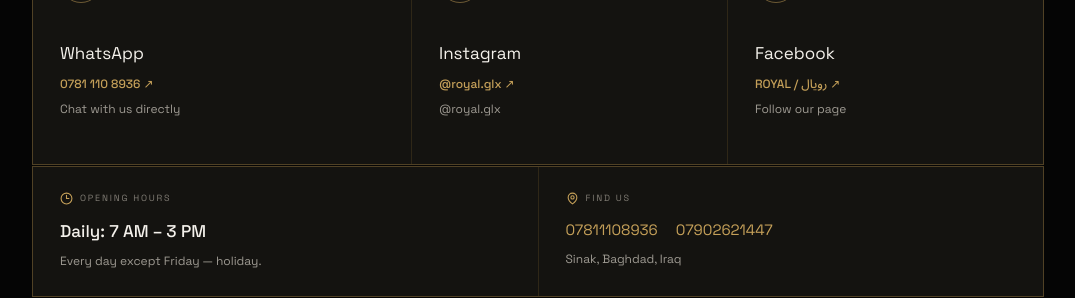
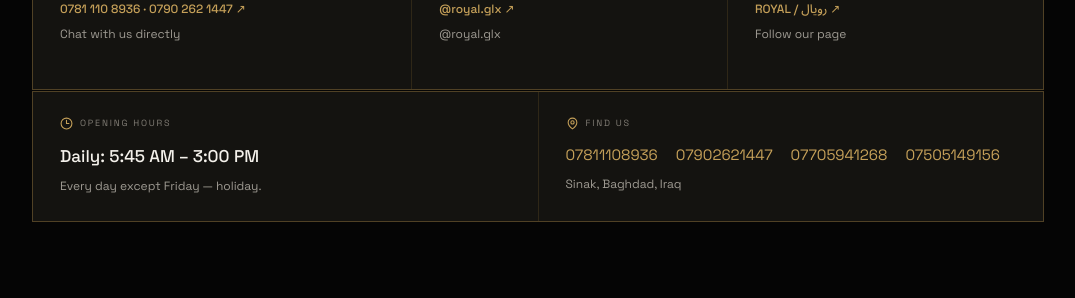
Before and after one commit to yunus275/royal-glx, a React (Vite) app: page / in a window 1280 px wide. Shown: the part 2049-2347 px from the top of the page, without its empty margins (102-1177 px from the left). Built offline with nearby package versions, Linux system fonts and the light colour scheme.

Commit message:
Update Royal GLX branding and contact details

```diff
--- a/src/components/layout/SettingsDrawer.tsx
+++ b/src/components/layout/SettingsDrawer.tsx
@@ -54,9 +54,9 @@ export default function SettingsDrawer({ open, onClose }: Props) {
             role="dialog"
             aria-modal="true"
             aria-labelledby="settings-title"
-            initial={{ opacity: 0, y: 18, scale: 0.94 }}
-            animate={{ opacity: 1, y: 0, scale: 1 }}
-            exit={{ opacity: 0, y: 10, scale: 0.96 }}
+            initial={{ opacity: 0, x: "-50%", y: "-47%", scale: 0.94 }}
+            animate={{ opacity: 1, x: "-50%", y: "-50%", scale: 1 }}
+            exit={{ opacity: 0, x: "-50%", y: "-50%", scale: 0.96 }}
             transition={{ type: "spring", stiffness: 360, damping: 30 }}
           >
             <div className="royal-settings-head">
--- a/src/components/sections/ContactSection.tsx
+++ b/src/components/sections/ContactSection.tsx
@@ -8,7 +8,7 @@ const INSTAGRAM = "https://www.instagram.com/royal.glx/";
 const PHONES = ["07811108936", "07902621447", "07705941268", "07505149156"];
 
 const contacts = [
-  { label: "WhatsApp", href: WHATSAPP, icon: MessageCircle, text: "0781 110 8936", tone: "whatsapp" },
+  { label: "WhatsApp", href: WHATSAPP, icon: MessageCircle, text: "0781 110 8936 · 0790 262 1447", tone: "whatsapp" },
   { label: "Instagram", href: INSTAGRAM, icon: Instagram, text: "@royal.glx", tone: "instagram" },
   { label: "Facebook", href: FACEBOOK, icon: Facebook, text: "ROYAL / رويال", tone: "facebook" },
 ];
@@ -79,7 +79,7 @@ export default function ContactSection() {
           >
             <span className="royal-detail-label"><MapPin />{t.findUs}</span>
             <div className="royal-phone-list">
-              {PHONES.slice(0, 2).map((phone) => <a key={phone} href={`tel:${phone}`}>{phone}</a>)}
+              {PHONES.map((phone) => <a key={phone} href={`tel:${phone}`}>{phone}</a>)}
             </div>
             <p>{t.sinak}</p>
           </motion.div>
--- a/src/contexts/language-context.tsx
+++ b/src/contexts/language-context.tsx
@@ -76,7 +76,7 @@ const translations: Record<Lang, Translations> = {
     locationSub: "Al-Sink area, Baghdad",
     address: "Address",
     workingHours: "Working Hours",
-    workingHoursVal: "Daily: 7 AM – 3 PM",
+    workingHoursVal: "Daily: 5:45 AM – 3:00 PM",
     phoneNumbers: "Phone Numbers",
     openMaps: "Open in Google Maps",
     whatsappSub: "Chat with us directly",
@@ -126,7 +126,7 @@ const translations: Record<Lang, Translations> = {
     locationSub: "منطقة السنك، بغداد",
     address: "العنوان",
     workingHours: "ساعات العمل",
-    workingHoursVal: "يومياً: ٧ص – ٣م",
+    workingHoursVal: "يومياً: ٥:٤٥ ص – ٣:٠٠ م",
     phoneNumbers: "أرقام الهاتف",
     openMaps: "فتح في خرائط جوجل",
     whatsappSub: "راسلنا مباشرة",
@@ -176,7 +176,7 @@ const translations: Record<Lang, Translations> = {
     locationSub: "巴格达辛克区",
     address: "地址",
     workingHours: "营业时间",
-    workingHoursVal: "每天：上午7时至下午3时",
+    workingHoursVal: "每天：上午5:45至下午3:00",
     phoneNumbers: "电话号码",
     openMaps: "在谷歌地图中打开",
     whatsappSub: "直接与我们聊天",
```
Also changed, not shown: public/brand-logo.png, 5 other files (tests, documents, lock files or other folders).
